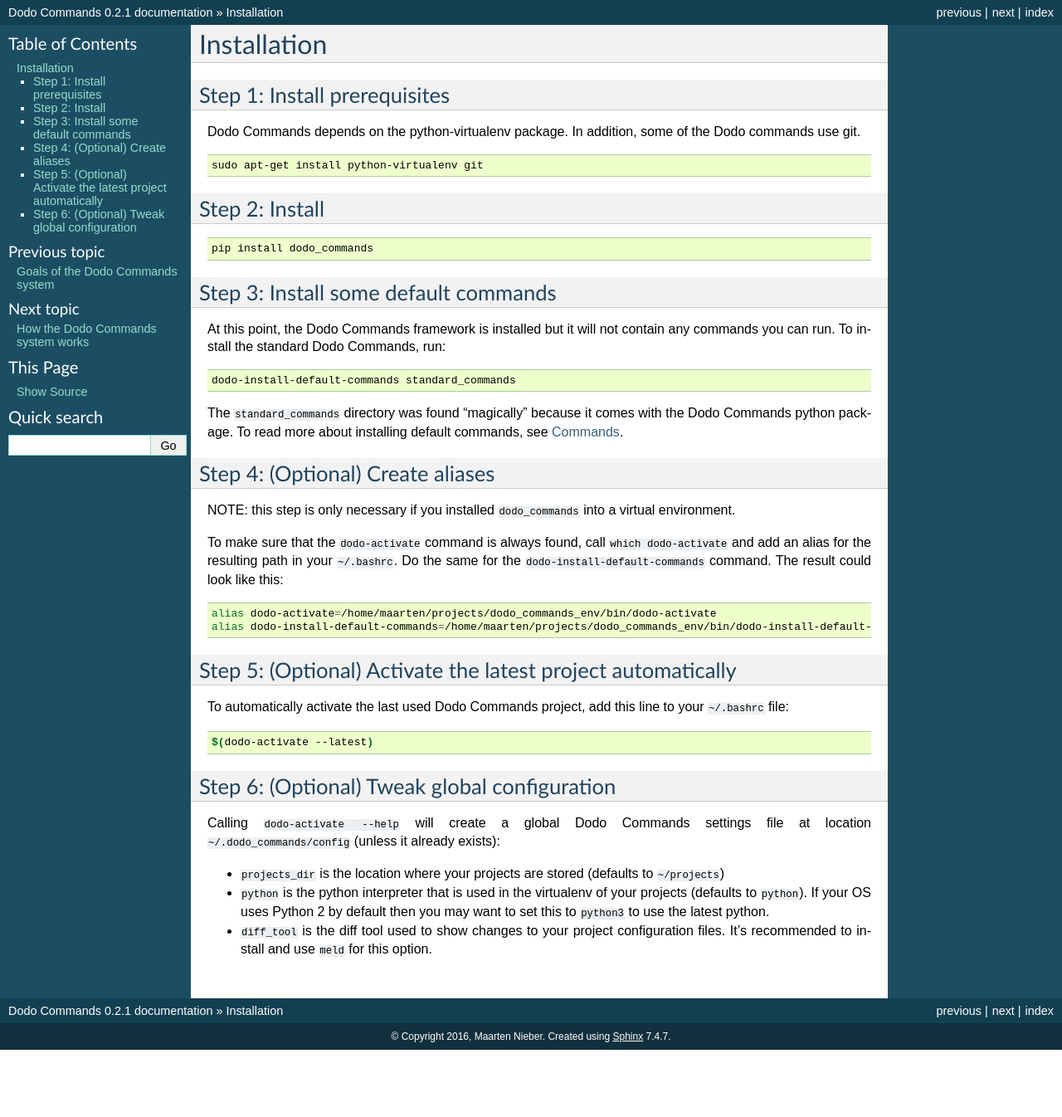
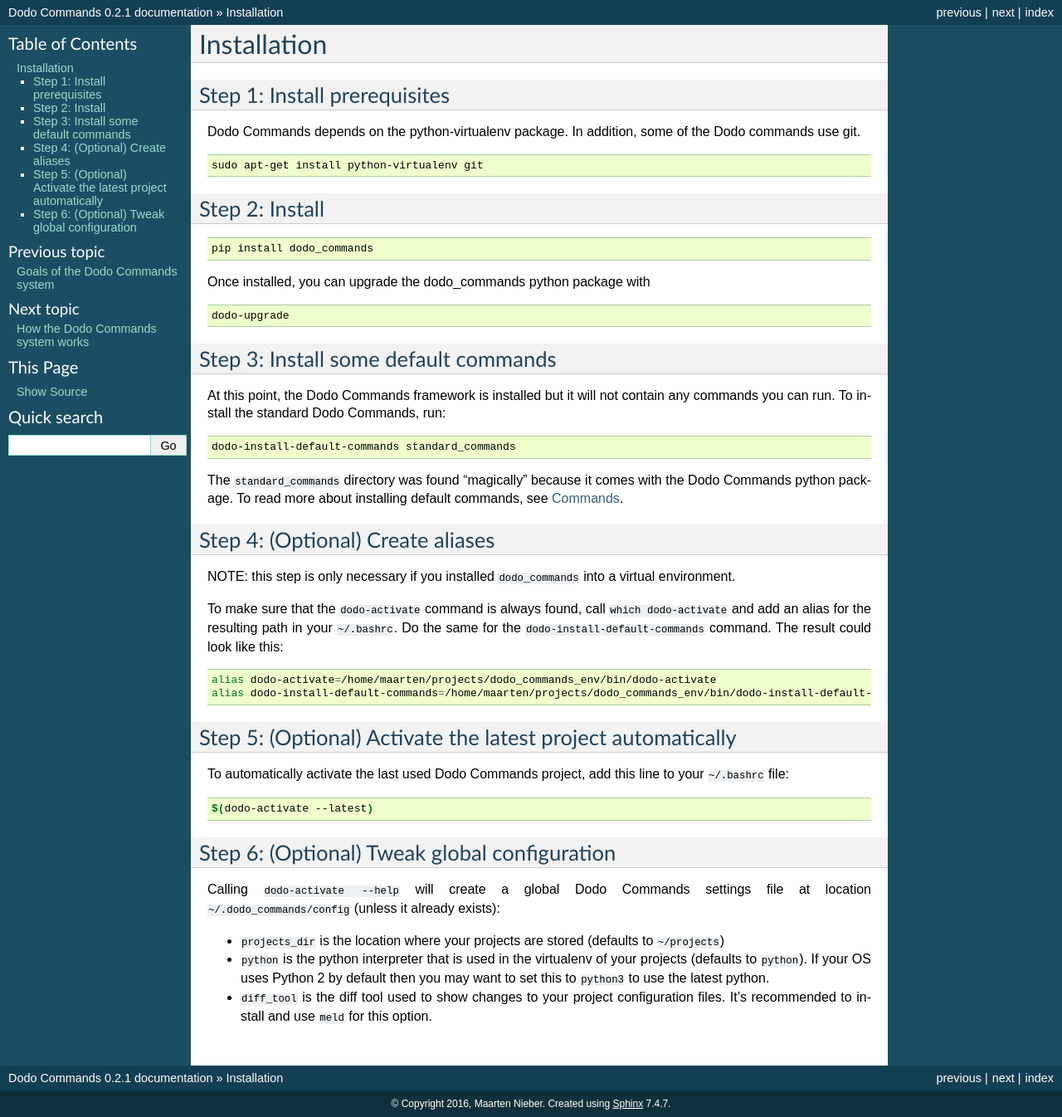
Before and after one commit to mnieber/dodo-commands, a Sphinx documentation site: the page built from doc/installation.rst, in a window 1280 px wide. Shown: the whole page at 83% size. Built offline with Sphinx 7.4.7, drawn with Linux system fonts in a browser that asks for light colours; before the commit the page ends 1265 px from its top, so only the background shows below that.

Commit message:
Update documentation

```diff
--- a/doc/installation.rst
+++ b/doc/installation.rst
@@ -21,6 +21,12 @@
 .. code-block:: bash
 
     pip install dodo_commands
+
+Once installed, you can upgrade the dodo_commands python package with
+
+.. code-block:: bash
+
+    dodo-upgrade
 
 
 Step 3: Install some default commands
```
